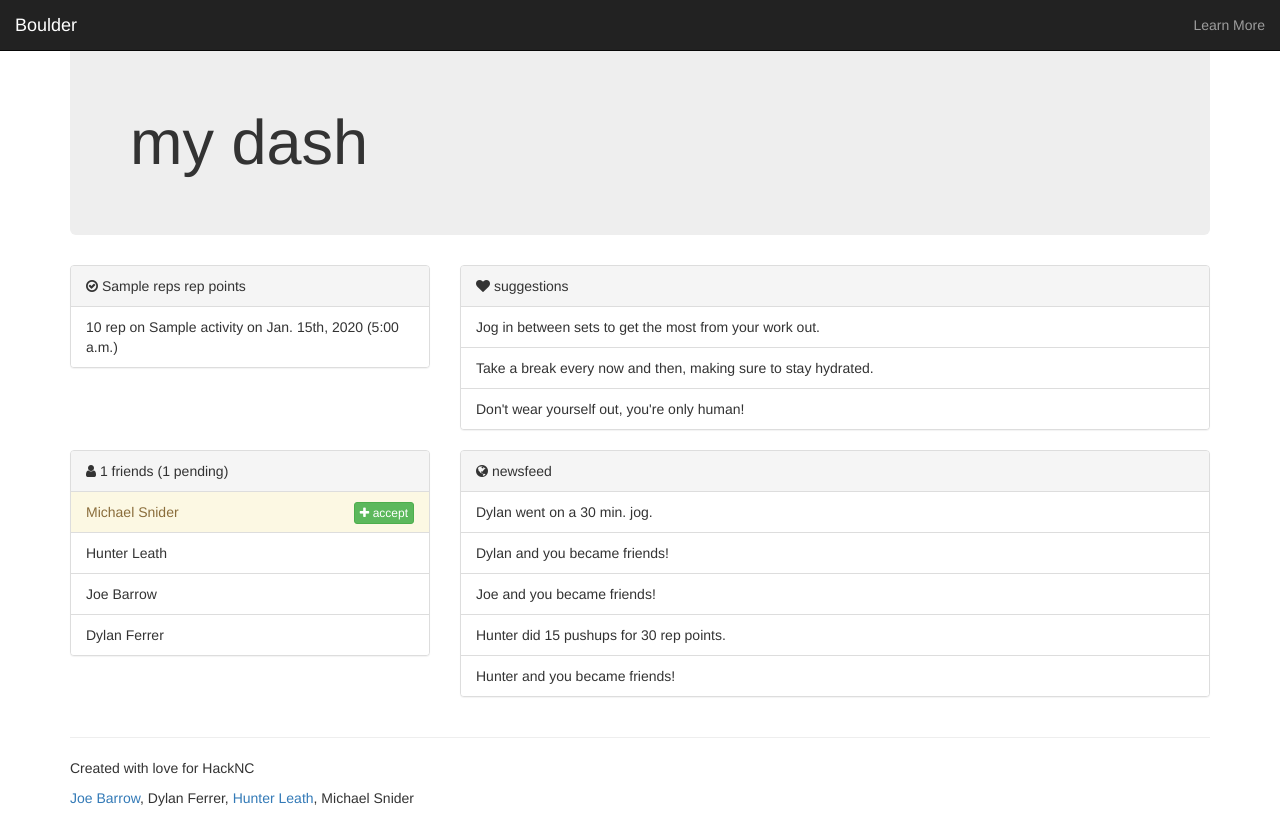
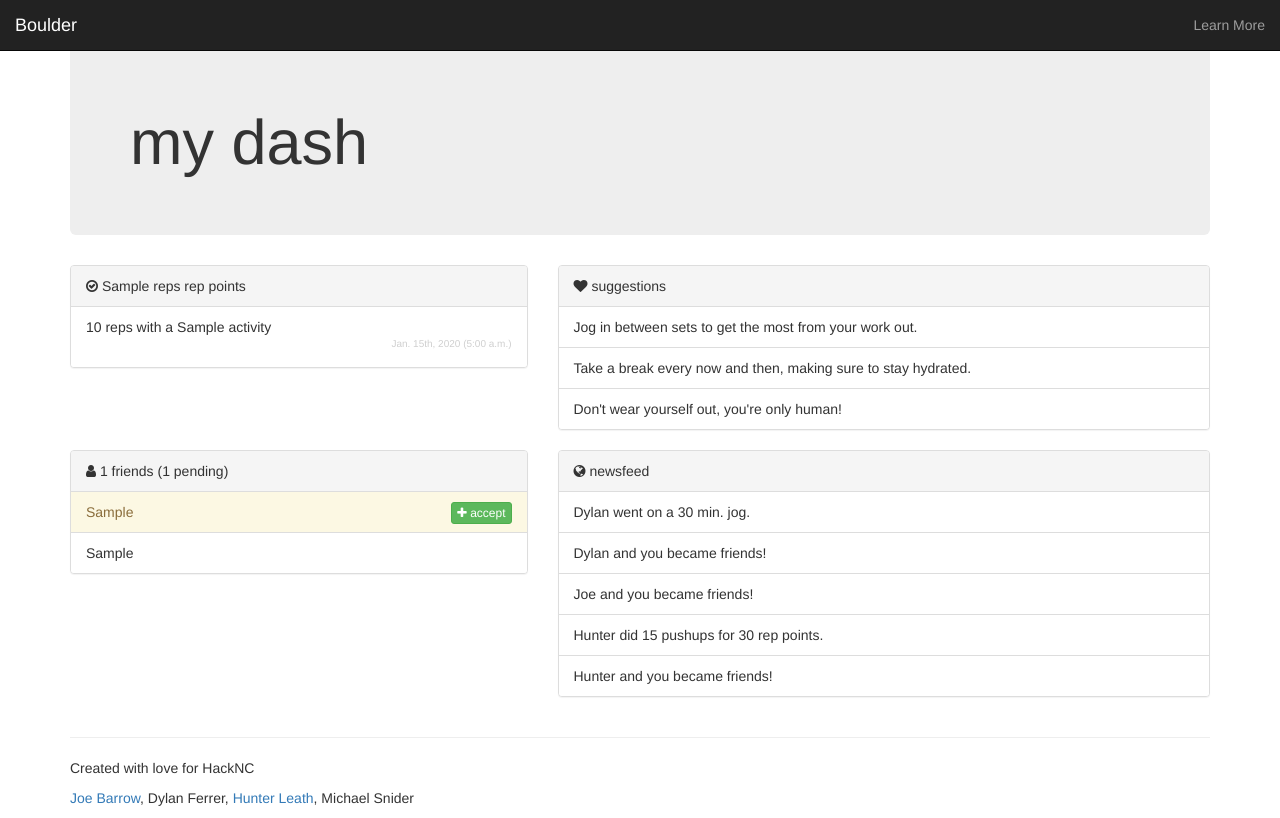
Before and after one commit to msilvprog7/Boulder-web, a Django app: template main/templates/main/home.html in a window 1280 px wide. Run offline with Django 3.2, Linux system fonts and the light colour scheme; tables that the repository leaves empty hold one stand-in row (values such as "Sample post"); the template is opened without the code that fills it: values that come from a table or form of the project are taken from there, most other values are stand-ins (such as "Sample title", 1, 10 or a date in 2020); some libraries are stand-ins or nearby versions.

Commit message:
Rep points view on dash and friends view (incomplete for add friends currently).

```diff
--- a/main/static/main/styles.css
+++ b/main/static/main/styles.css
@@ -8,3 +8,8 @@
 .adjust-margin {
 	margin-top: 40px;
 }
+
+.extra-small {
+	font-size: 10px;
+	color: #CFCFCF;
+}
--- a/main/templates/main/home.html
+++ b/main/templates/main/home.html
@@ -7,15 +7,21 @@
     </div>
 
     <div class="row">
-      <div class="col-sm-4">
+      <div class="col-sm-5">
 
         <div class="panel panel-default">
 
-          <div class="panel-heading"><span class="fa fa-check-circle-o"></span> {{ reps }} rep points</div>
+          <div class="panel-heading"><span class="fa fa-check-circle-o"></span> {{ reps }} rep point{{ reps|pluralize }}</div>
 
           <ul class="list-group">
             {% for recent_rep in recent_reps %}
-              <li class="list-group-item">{{ recent_rep.getPoints }} rep on {{ recent_rep.activity.name }} on {{ recent_rep.time|date:"M. jS, Y (g:i a)" }}</li>
+              <li class="list-group-item">
+                {{ recent_rep.getPoints }} rep{{ recent_rep.getPoints|pluralize }} with {{ recent_rep.number|pluralize:"a,some"}}
+                {{ recent_rep.activity.name }}{{ recent_rep.number|pluralize }}
+                <br />
+                <small class="extra-small pull-right">{{ recent_rep.time|date:"M. jS, Y (g:i a)" }}</small>
+                <br />
+              </li>
             {% empty %}
               <li class="list-group-item list-group-item-danger">No activities have been completed!</li>
             {% endfor %}
@@ -28,7 +34,7 @@
       </div>
 
 
-      <div class="col-sm-8">
+      <div class="col-sm-7">
 
         <div class="panel panel-default">
 
@@ -52,7 +58,7 @@
     <div class="row">
 
 
-      <div class="col-sm-4">
+      <div class="col-sm-5">
 
         <div class="panel panel-default">
 
@@ -60,13 +66,16 @@
 
           <ul class="list-group">
 
-            <li class="list-group-item list-group-item-warning">
-                <button type="button" class="pull-right btn btn-xs btn-success"><span class="fa fa-plus"></span> accept</button>
-                Michael Snider
-            </li>
-            <li class="list-group-item">Hunter Leath</li>
-            <li class="list-group-item">Joe Barrow</li>
-            <li class="list-group-item">Dylan Ferrer</li>
+            {% for pending_friend in pending_friends %}
+              <li class="list-group-item list-group-item-warning">
+                  <button type="button" class="pull-right btn btn-xs btn-success"><span class="fa fa-plus"></span> accept</button>
+                  {{ pending_friend.first_name }}
+              </li>
+            {% endfor %}
+
+            {% for friend in friends %}
+              <li class="list-group-item">{{ friend.first_name }}</li>
+            {% endfor %}
           </ul>
 
 
@@ -78,7 +87,7 @@
 
 
 
-      <div class="col-sm-8">
+      <div class="col-sm-7">
 
         <div class="panel panel-default">
 
```
